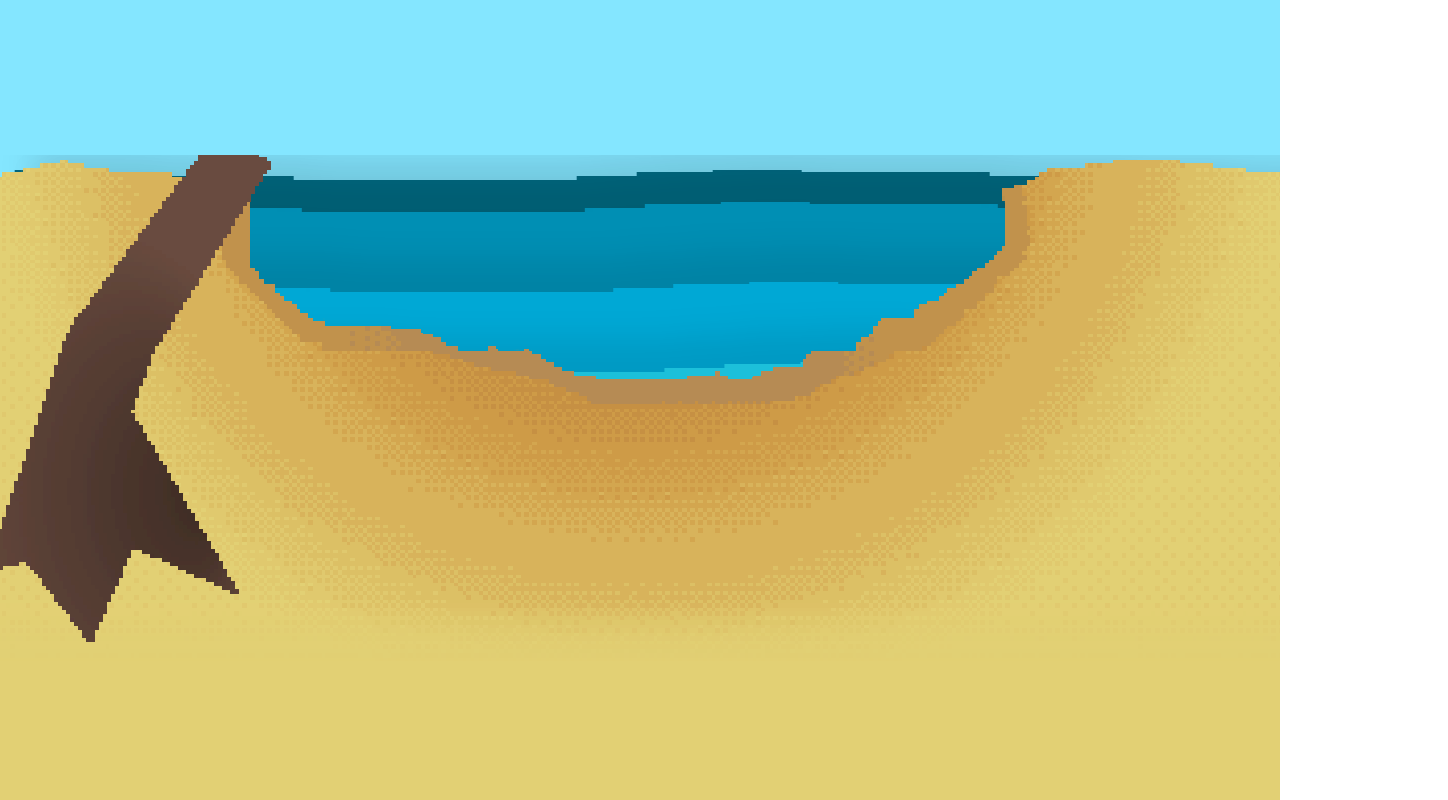
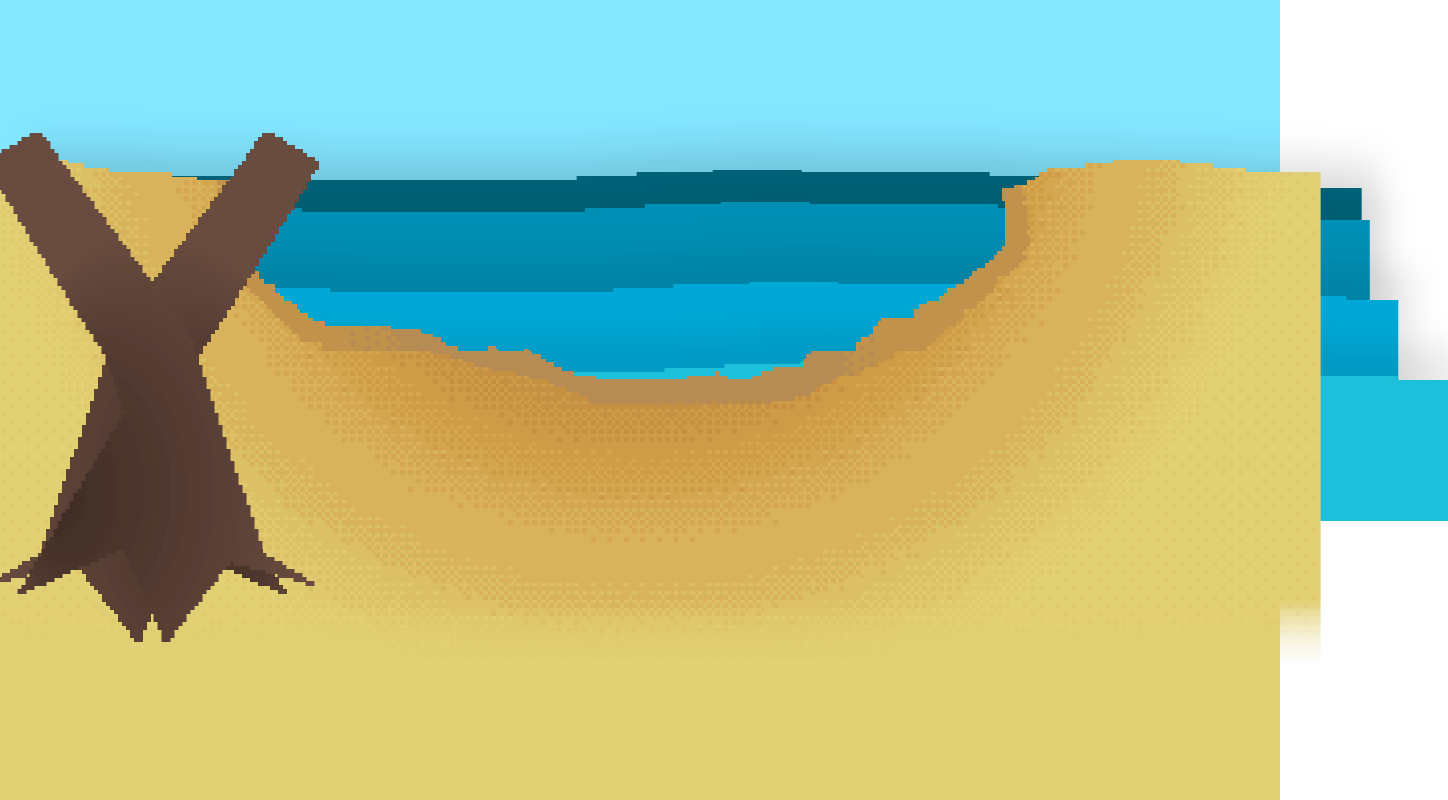
Before and after one commit to MaxBTD/MaxBTD.github.io, a SvelteKit app: page /Testing/Remake in a window 1280 px wide. Shown: the part 380-1180 px from the top of the page, 1448 px wide, since content can reach past the window. Built offline with nearby package versions, Linux system fonts and the light colour scheme; a web font is replaced by a local one.

Commit message:
tree wont behave

```diff
--- a/src/routes/(Testing)/Testing/Remake/+page.svelte
+++ b/src/routes/(Testing)/Testing/Remake/+page.svelte
@@ -6,7 +6,7 @@
 
     onMount(()=>{
         waveHeight = (document.getElementById("wave1").getBBox().height)/5;
-        treeHeight = (document.getElementById("treeSvg").getBBox().height);
+        treeHeight = (document.getElementsByClassName("treeSvg")[0].getBBox().height);
     });
 
     $: innerWidth = 0;
@@ -45,15 +45,26 @@
     <!--Header beach background-->
     <div id="waveDiv" style="height:{waveHeight*1.5}em;" >
         <div id="treesFront" style="height:{treeHeight}em;">
-            <svg id="treeSvg" xmlns="http://www.w3.org/2000/svg" viewBox="0 0 160 245"
-            style="position:absolute;filter:url(#pixelate);">
+            <svg class="treeSvg" xmlns="http://www.w3.org/2000/svg" viewBox="0 0 160 245"
+            style="position:absolute;filter:url(#pixelate);left:-5%">
                 <defs>
                     <radialGradient id="treeGrad" x1="0%" x2="100%" y1="0%" y2="100%" fx="85%" fy="70%" cy="70%">
                         <stop offset="0%" stop-color="#3b2a23" />
                         <stop offset="100%" stop-color="#694b3f" />
                     </radialGradient>
                 </defs>
-                <path style="fill: url(#treeGrad);" d="M 27.28 200.658 C 27.28 200.658 63.647 92.134 64.215 92.703 C 64.783 93.272 134.102 0.088 134.102 0.088 L 159.67 14.861 C 159.67 14.861 104.556 104.066 103.988 104.066 C 103.42 104.066 93.192 133.612 93.192 133.612 C 93.192 133.612 144.897 220.544 144.329 220.544 C 143.761 220.544 93.761 197.817 93.761 197.817 C 93.761 197.817 73.306 244.408 73.874 244.408 C 74.442 244.408 43.19 204.635 42.62 204.635 C 42.06 204.635 0.01 217.135 0.01 217.135 L 27.28 200.658 Z"></path>
+                <use href="#defaultTree" fill="url(#treeGrad)" />
+<!--            <path style="fill: url(#treeGrad);" d="M 27.28 200.658 C 27.28 200.658 63.647 92.134 64.215 92.703 C 64.783 93.272 134.102 0.088 134.102 0.088 L 159.67 14.861 C 159.67 14.861 104.556 104.066 103.988 104.066 C 103.42 104.066 93.192 133.612 93.192 133.612 C 93.192 133.612 144.897 220.544 144.329 220.544 C 143.761 220.544 93.761 197.817 93.761 197.817 C 93.761 197.817 73.306 244.408 73.874 244.408 C 74.442 244.408 43.19 204.635 42.62 204.635 C 42.06 204.635 0.01 217.135 0.01 217.135 L 27.28 200.658 Z"></path>-->
+            </svg>
+            <svg class="treeSvg" xmlns="http://www.w3.org/2000/svg" viewBox="0 0 160 245"
+            style="position:absolute;filter:url(#pixelate);right:0;transform-style: preserve-3d;transform:rotateY(180deg);">
+                <defs>
+                    <radialGradient id="treeGrad" x1="0%" x2="100%" y1="0%" y2="100%" fx="85%" fy="70%" cy="70%">
+                        <stop offset="0%" stop-color="#3b2a23" />
+                        <stop offset="100%" stop-color="#694b3f" />
+                    </radialGradient>
+                </defs>
+                <use href="#defaultTree" fill="url(#treeGrad)" />
             </svg>
         </div>
         <img src="/front.png" alt="beach" style="width: 105%;position:absolute;z-index:2;left:-3%;transform: translateX({ofsetX/700}em) translateY({$coords.y/1400}em);"/>
@@ -109,6 +120,9 @@
         <path id="defaultWave"  fill-opacity="1"
             d="M 0 0 C 0 0 524 22 675 4 C 794 -10 1440 20 1440 20 L 1440 170 L 0 170 L 0 0 Z">
         </path>
+        <path id="defaultTree" fill-opacity="1"
+            d="M 27 201 C 27 201 64 92 64 93 C 65 93 134 0 134 0 L 160 15 C 160 15 105 104 104 104 C 103 104 93 134 93 134 C 93 134 145 221 144 221 C 144 221 94 198 94 198 C 94 198 73 244 74 244 C 74 244 43 205 43 205 C 42 205 0 217 0 217 L 27 201 Z">
+        </path>
     </svg>
 </div>
 
@@ -129,7 +143,6 @@
         z-index: 3;
         width: 25%;
         position: absolute;
-        left: -5%;
         top:-3%;
     }
 
@@ -144,9 +157,7 @@
 
         max-width:100%;
         width:auto;
-        overflow-x: hidden;
-        position: relative;
-        overflow-y: visible;
+        position:relative;
     }
     #wavesBehind{
         display:flex;
```
